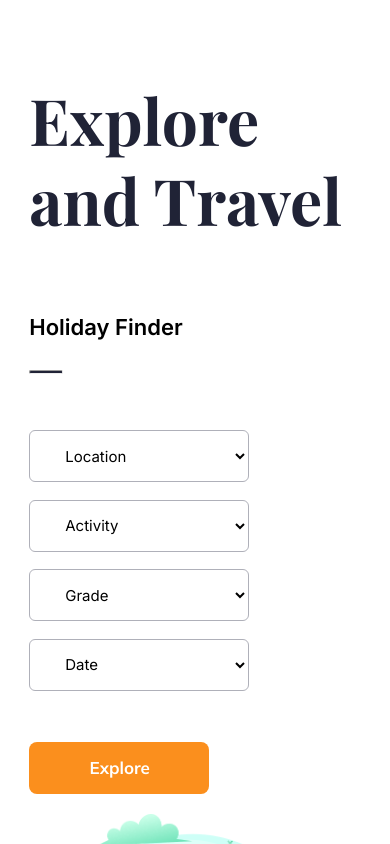
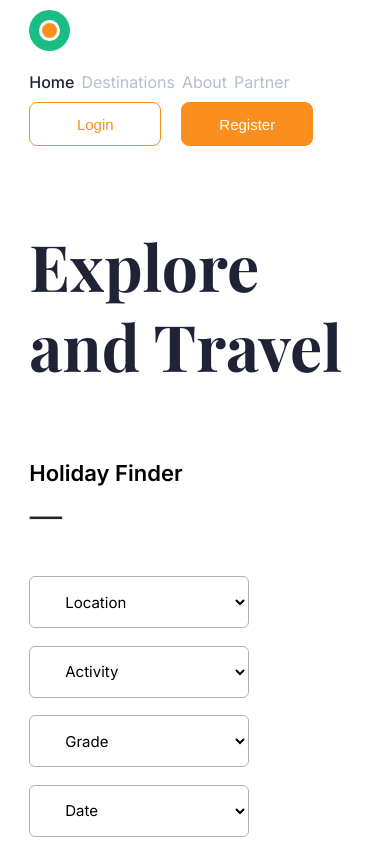
Before and after one commit to eynlanzer/thousand-sunny, a React (Create React App) app: page / in a window 390 px wide. Shown: the top 844 px of the page. Built offline with nearby package versions, Linux system fonts and the light colour scheme.

Commit message:
responsive website

```diff
--- a/src/App.js
+++ b/src/App.js
@@ -11,7 +11,7 @@ import Footer from './comps/Footer'
 const App = () => {
   return (
     <div className="App">
-      {/* <Header /> */}
+      <Header />
       <Finder />
       <NewWay />
       <Guides />
--- a/src/scss/_header.scss
+++ b/src/scss/_header.scss
@@ -9,7 +9,7 @@
 
   &__btn{
     display: flex;
-    margin-top: 8px;
+    margin-top: 10px;
     &__login{
       background-color: #fff;
       color: var(--orange);
@@ -27,14 +27,15 @@
 
   &__menu{
     display: flex;
+    flex-wrap: wrap;
     align-items: center;
     list-style: none;
     margin-top: 21px;
+    padding-left: 0;
     &__item a {
       color: var(--light-gray);
       font-weight: 400;
-      line-height: 19.36px;
-      margin-right: 20px;
+      margin-right: 7px;
       text-decoration: none;
       &:hover{
         text-decoration: underline;
--- a/src/scss/_holidays.scss
+++ b/src/scss/_holidays.scss
@@ -7,7 +7,7 @@
     margin-bottom: 54px;
     &__title{
       @include section-title-config;
-      max-width: 239px;
+      max-width: 190px;
     }
 
     &__viewall{
--- a/src/scss/_trending.scss
+++ b/src/scss/_trending.scss
@@ -7,7 +7,7 @@
     margin-bottom: 54px;
     &__title{
       @include section-title-config;
-      max-width: 239px;
+      max-width: 190px;
     }
 
     &__viewall{
```
